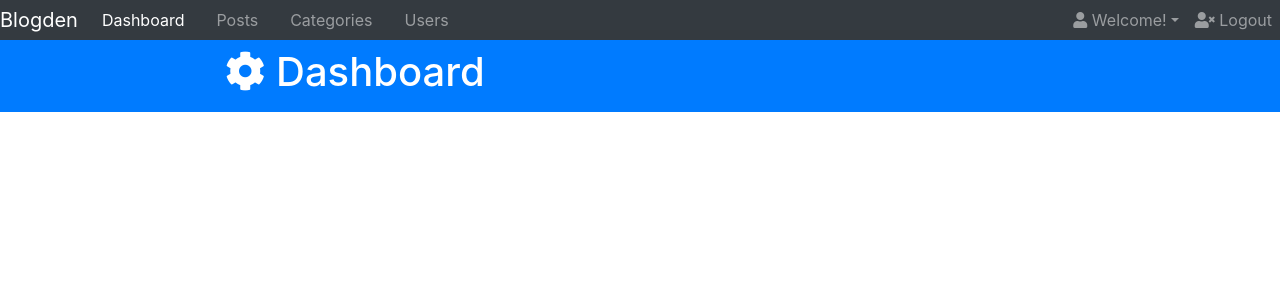
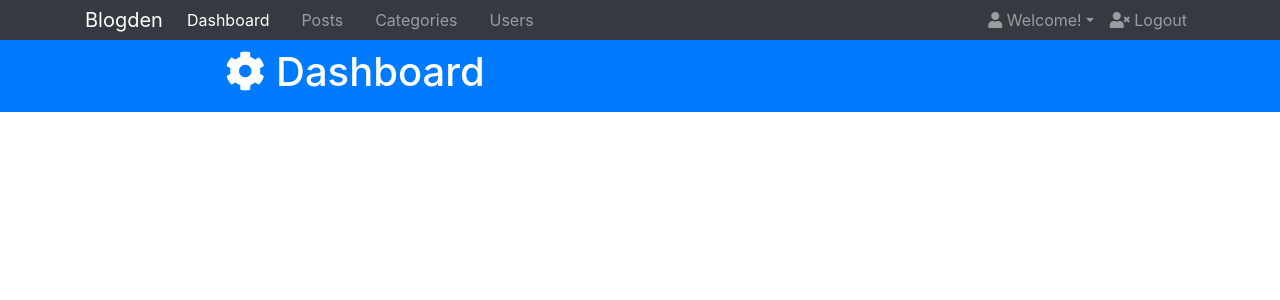
Before and after one commit to SparksFullStack/blogden-react, a React (Create React App) app: page / in a window 1280 px wide. Shown: the top 300 px of the page. Built offline with nearby package versions, Linux system fonts and the light colour scheme.

Commit message:
fixed issue with layout

```diff
--- a/src/components/Header.js
+++ b/src/components/Header.js
@@ -1,4 +1,5 @@
 import React, { Component } from 'react'
+import "./Header.css";
 import {
     Container,
     Row,
@@ -12,7 +13,7 @@ export default class Header extends Component {
         <Container>
             <Row>
                 <Col md="6" className="pl">
-                    <h1><i className="fas fa-cog"></i> Dashboard</h1>
+                    <h1 className=""><i className="fas fa-cog"></i> Dashboard</h1>
                 </Col>
             </Row>
         </Container>
--- a/src/components/NavHeader.js
+++ b/src/components/NavHeader.js
@@ -12,6 +12,7 @@ import {
     DropdownToggle,
     DropdownMenu,
     DropdownItem,
+    Container
  } from 'reactstrap';
 
 export default class NavHeader extends Component {
@@ -30,6 +31,7 @@ export default class NavHeader extends Component {
 
         return (
             <Navbar className="p-0" color="dark" dark expand="sm">
+            <Container>
             <NavbarBrand href="/" className="mr-auto">Blogden</NavbarBrand>
             <NavbarToggler onClick={this.toggleNavbar} className="mr-2" />
             <Collapse isOpen={!collapsed} navbar>
@@ -79,6 +81,7 @@ export default class NavHeader extends Component {
                 </NavLink>
               </Nav>
             </Collapse>
+            </Container>
           </Navbar>
 
         )
```
